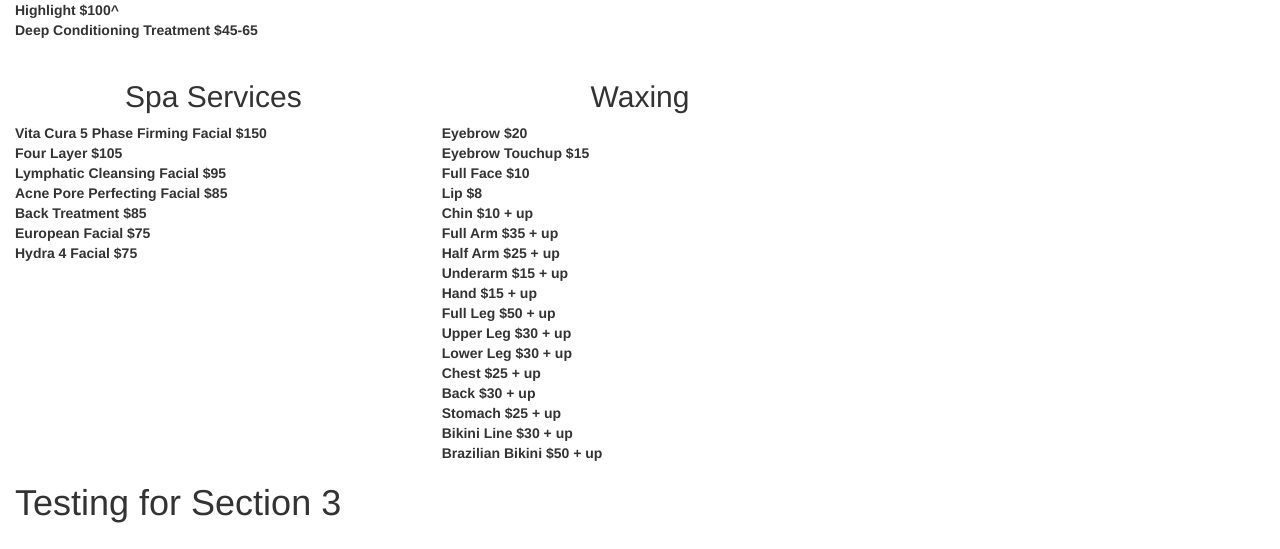
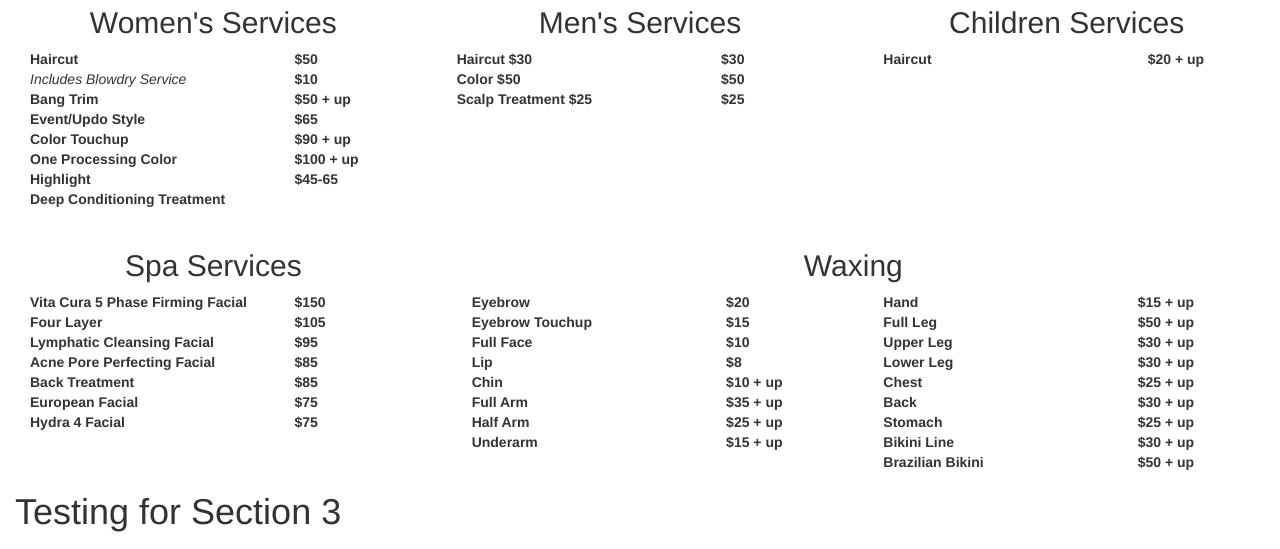
Before and after one commit to ntranvivian/ntranvivian.github.io, a plain HTML site: page index.html in a window 1280 px wide. Shown: the part 733-1282 px from the top of the page. Drawn offline with nearby package versions, Linux system fonts and the light colour scheme.

Commit message:
Update index.html

```diff
--- a/index.html
+++ b/index.html
@@ -7,6 +7,7 @@
   <link rel="stylesheet" href="https://maxcdn.bootstrapcdn.com/bootstrap/3.3.6/css/bootstrap.min.css">
   <link rel="stylesheet" href="https://maxcdn.bootstrapcdn.com/bootstrap/3.3.6/css/bootstrap-theme.min.css">
   <link href="main.css" rel="stylesheet" type="text/css">
+  <link rel="stylesheet" href="http://cdnjs.cloudflare.com/ajax/libs/font-awesome/4.4.0/css/font-awesome.min.css">
   <script src="https://ajax.googleapis.com/ajax/libs/jquery/1.12.0/jquery.min.js"></script>
   <script src="http://maxcdn.bootstrapcdn.com/bootstrap/3.3.6/js/bootstrap.min.js"></script>
 </head>
@@ -24,7 +25,7 @@
           <a class="navbar-brand" href="#"> New Image Salon &amp; Spa</a>
       </div>
       <div class="collapse navbar-collapse" id="myNavbar">
-      <ul class="nav navbar-nav navbar-right">
+      <ul class="nav navbar-nav nav-pills navbar-right">
           <li class="current"><a href="#section1">About Us</a></li>
           <li><a href="#section2">Services</a></li>
           <li><a href="#section3">Stylists</a></li>
@@ -69,66 +70,137 @@
   </a>
   </div>
 
+<div id="section1" class="container-fluid">
+	<h1>About Us</h1>
+    <h2>We do hair.</h2>
+    <h3>Very Nice</h3>
+</div>
+
 <div id="section2" class="container-fluid">
 <div class="row">
 	<div class="col-md-12">
     	<h1 class="text-center">Services</h1>
         <div class="row">
         	<div class="col-md-4">
-            	<h2 class="text-center">Women's Services</h2>
-                <dl class="womens-hair">
-                	<dt>Haircut $50</dt>
-                    <dd>Included Blowdry Style</dd>
-                    <dt>Bang Trim $10</dt>
-                    <dt>Event/Updo Style $50 + up</dt>
-                    <dt>Color Touchup $65</dt>
-                    <dt>One Processing Color $90 + up</dt>
-                    <dt>Highlight $100^</dt>
-                    <dt>Deep Conditioning Treatment $45-65</dt>
-
-                 </dl>
+            <h2 class="text-center">Women's Services</h2>
+            	<div class="col-md-8">
+                	<dl class="womens-hair">
+                		<dt>Haircut</dt>
+                  		<dd><em>Includes Blowdry Service</em></dd>
+                  		<dt>Bang Trim</dt>
+                    	<dt>Event/Updo Style</dt>
+                    	<dt>Color Touchup</dt>
+                    	<dt>One Processing Color</dt>
+                    	<dt>Highlight</dt>
+                    	<dt>Deep Conditioning Treatment</dt>
+                 	</dl>
+                </div>
+                <div class="col-md-4">
+                	<dt class="price">
+                		<dt>$50</dt>
+                        <dd> </dd>
+                  		<dt>$10</dt>
+                    	<dt>$50 + up</dt>
+                    	<dt>$65</dt>
+                    	<dt>$90 + up</dt>
+                    	<dt>$100 + up</dt>
+                    	<dt>$45-65</dt>
+                 	</dt>
+                </div>
             </div>
             <div class="col-md-4">
             	<h2 class="text-center">Men's Services</h2>
+                <div class="col-md-8">
                 	<dt>Haircut $30</dt>
                     <dt>Color $50</dt>
                     <dt>Scalp Treatment $25</dt>
+                </div>
+                <div class="col-md-4">
+                	<dt>$30</dt>
+                    <dt>$50</dt>
+                    <dt>$25</dt>
+                </div>
             </div>
             <div class="col-md-4">
             	<h2 class="text-center">Children Services</h2>
-                    <dt>Haircut $20 + up</dt>
+                	<div class="col-md-8">
+                    	<dt>Haircut</dt>
+                    </div>
+                    <div class="col-md-4">
+                  		<dt>$20 + up</dt>
+                    </div>
             </div>
 		</div>
         <div class="row">
           <div class="col-md-4">
             	<h2 class="text-center">Spa Services</h2>
-               		<dt>Vita Cura 5 Phase Firming Facial $150</dt>
-                    <dt>Four Layer $105</dt>
-                    <dt>Lymphatic Cleansing Facial $95</dt>
-                    <dt>Acne Pore Perfecting Facial $85</dt>
-                    <dt>Back Treatment $85</dt>
-                    <dt>European Facial $75</dt>
-                    <dt>Hydra 4 Facial $75</dt>
+                <div class="col-md-8">
+               		<dt>Vita Cura 5 Phase Firming Facial</dt>
+                    <dt>Four Layer</dt>
+                    <dt>Lymphatic Cleansing Facial</dt>
+                    <dt>Acne Pore Perfecting Facial</dt>
+                    <dt>Back Treatment</dt>
+                    <dt>European Facial</dt>
+                    <dt>Hydra 4 Facial</dt>
+                </div>
+                <div class="col-md-4">
+                	<dt>$150</dt>
+                    <dt>$105</dt>
+                    <dt>$95</dt>
+                    <dt>$85</dt>
+                    <dt>$85</dt>
+                    <dt>$75</dt>
+                    <dt>$75</dt>
+                </div>
           </div>
-          <div class="col-md-4">
+          <div class="col-md-8">
             	<h2 class="text-center">Waxing</h2>
-               		<dt>Eyebrow $20</dt>
-                    <dt>Eyebrow Touchup $15</dt>
-                    <dt>Full Face $10</dt>
-                    <dt>Lip $8</dt>
-                    <dt>Chin $10 + up</dt>
-                    <dt>Full Arm $35 + up</dt>
-                    <dt>Half Arm $25 + up</dt>
-                    <dt>Underarm $15 + up</dt>
-                    <dt>Hand $15 + up</dt>
-                    <dt>Full Leg $50 + up</dt>
-                    <dt>Upper Leg $30 + up</dt>
-                    <dt>Lower Leg $30 + up</dt>
-                    <dt>Chest $25 + up</dt>
-                    <dt>Back $30 + up</dt>
-                    <dt>Stomach $25 + up</dt>
-                    <dt>Bikini Line $30 + up</dt>
-                    <dt>Brazilian Bikini $50 + up</dt>
+                <div class="col-md-6">
+                <div class="col-md-8">
+               		<dt>Eyebrow</dt>
+                    <dt>Eyebrow Touchup</dt>
+                    <dt>Full Face</dt>
+                    <dt>Lip</dt>
+                    <dt>Chin</dt>
+                    <dt>Full Arm</dt>
+                    <dt>Half Arm</dt>
+                    <dt>Underarm</dt>
+                </div>
+                <div class="col-md-4">
+                	<dt>$20</dt>
+                    <dt>$15</dt>
+                    <dt>$10</dt>
+                    <dt>$8</dt>
+                    <dt>$10 + up</dt>
+                    <dt>$35 + up</dt>
+                    <dt>$25 + up</dt>
+                    <dt>$15 + up</dt>
+                </div>
+                </div>
+                <div class="col-md-6">
+                <div class="col-md-8">
+                	<dt>Hand</dt>
+                    <dt>Full Leg</dt>
+                    <dt>Upper Leg</dt>
+                    <dt>Lower Leg</dt>
+                    <dt>Chest</dt>
+                    <dt>Back</dt>
+                    <dt>Stomach</dt>
+                    <dt>Bikini Line</dt>
+                    <dt>Brazilian Bikini</dt>
+                </div>
+                <div class="col-md-4">
+                	<dt>$15 + up</dt>
+                    <dt>$50 + up</dt>
+                    <dt>$30 + up</dt>
+                    <dt>$30 + up</dt>
+                    <dt>$25 + up</dt>
+                    <dt>$30 + up</dt>
+                    <dt>$25 + up</dt>
+                    <dt>$30 + up</dt>
+                    <dt>$50 + up</dt>
+                </div>
+                </div>
           </div>
      </div>
   </div>
@@ -147,9 +219,11 @@
 		</iframe>
 	</div>
 	<div class="text">
-		<h1>yelp link</h1>
-        <h1>facebook link</h1>
-        <h1>instagram link</h1>
+	<ul class="text">
+		<dt><a href="http://facebook.com/"><i class="fa fa-facebook-square iconblack" aria-hidden="true"> Find us on Facebook</i></a></dt>
+		<dt><a href="http://linkedin.com/"><i class="fa fa-instagram iconblack" aria-hidden="true"> Find us on Instagram</i></a></dt>
+		<dt><a href="http://www.yelp.com/biz/new-image-salon-and-spa-fremont-2"><i class="fa fa-yelp iconblack" aria-hidden="true">Find us on Yelp</i></a></dt>
+	</ul>
 	</div>
 </div>
 
```
